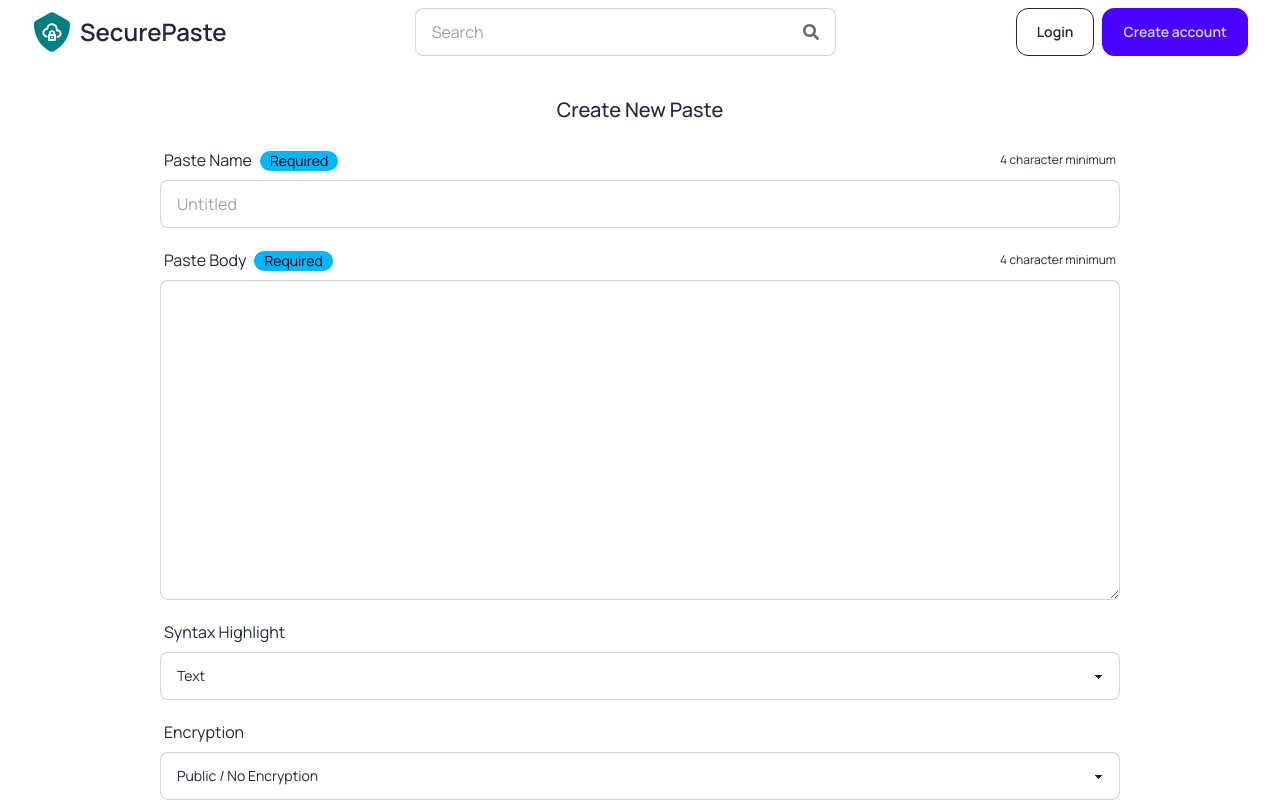
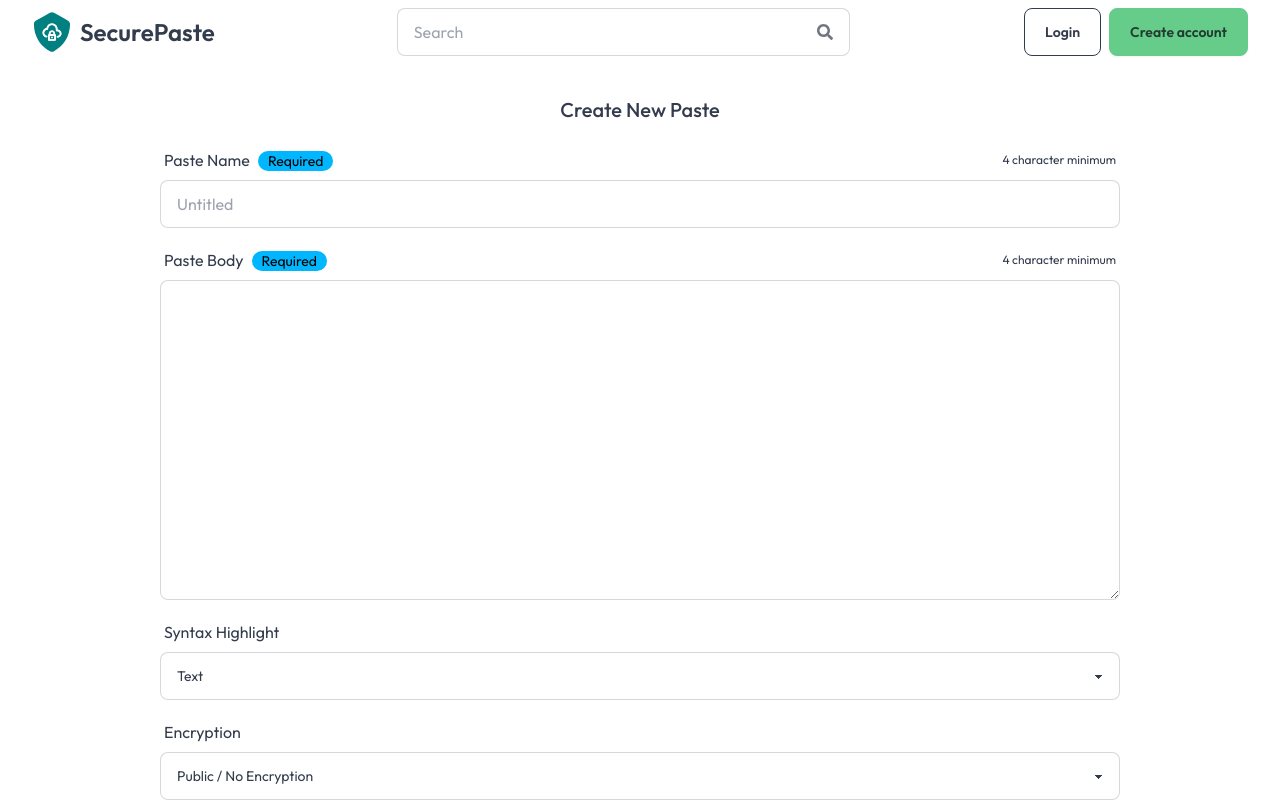
Before and after one commit to codehasan/SecurePaste, a Next.js app in the folder frontend/: page /paste in a window 1280 px wide. Shown: the top 802 px of the page. Built offline with nearby package versions, Linux system fonts and the light colour scheme.

Commit message:
refactor: keep only light theme

```diff
--- a/frontend/src/app/api/auth/[id]/route.ts
+++ /dev/null
@@ -1,31 +0,0 @@
-import { NewUser, NewUserSchema } from '@/lib/schema/ZodSchema';
-import { NextRequest, NextResponse } from 'next/server';
-import { ZodError } from 'zod';
-
-interface AccountProps {
-  params: {
-    id: string;
-  };
-}
-
-export async function GET(request: NextRequest, { params }: AccountProps) {
-  return NextResponse.json({}, { status: 200 });
-}
-
-export async function PATCH(request: NextRequest, { params }: AccountProps) {
-  return NextResponse.json(
-    {
-      message: `Account has been updated`,
-    },
-    { status: 200 }
-  );
-}
-
-export async function DELETE(request: NextRequest, { params }: AccountProps) {
-  return NextResponse.json(
-    {
-      message: `Account has been deleted`,
-    },
-    { status: 200 }
-  );
-}
--- a/frontend/src/app/globals.css
+++ b/frontend/src/app/globals.css
@@ -9,6 +9,40 @@
   padding: 0;
   box-sizing: border-box;
   scroll-behavior: smooth;
+}
+
+:root {
+  --bs-blue: #0d6efd;
+  --bs-indigo: #6610f2;
+  --bs-purple: #6f42c1;
+  --bs-pink: #d63384;
+  --bs-red: #dc3545;
+  --bs-orange: #fd7e14;
+  --bs-yellow: #ffc107;
+  --bs-green: #198754;
+  --bs-teal: #20c997;
+  --bs-cyan: #0dcaf0;
+  --bs-black: #000;
+  --bs-white: #fff;
+  --bs-gray: #6c757d;
+  --bs-gray-dark: #343a40;
+  --bs-gray-100: #f8f9fa;
+  --bs-gray-200: #e9ecef;
+  --bs-gray-300: #dee2e6;
+  --bs-gray-400: #ced4da;
+  --bs-gray-500: #adb5bd;
+  --bs-gray-600: #6c757d;
+  --bs-gray-700: #495057;
+  --bs-gray-800: #343a40;
+  --bs-gray-900: #212529;
+  --bs-primary: #0d6efd;
+  --bs-secondary: #6c757d;
+  --bs-success: #198754;
+  --bs-info: #0dcaf0;
+  --bs-warning: #ffc107;
+  --bs-danger: #dc3545;
+  --bs-light: #f8f9fa;
+  --bs-dark: #212529;
 }
 
 input,
@@ -53,10 +87,6 @@ textarea {
     @apply textarea-bordered;
     @apply focus-within:textarea-secondary;
   }
-
-  .btn {
-    @apply rounded-xl;
-  }
 }
 
 @layer base {
--- a/frontend/src/app/layout.tsx
+++ b/frontend/src/app/layout.tsx
@@ -1,10 +1,10 @@
 import ClientWrapper from '@/lib/context/ClientWrapper';
 import { Metadata, Viewport } from 'next';
-import { Inter, Manrope } from 'next/font/google';
+import { Manrope, Outfit } from 'next/font/google';
 
 import './globals.css';
 
-const inter = Manrope({
+const globalFont = Outfit({
   weight: ['400', '500', '600', '700'],
   style: ['normal'],
   subsets: ['latin'],
@@ -49,23 +49,13 @@ interface LayoutProps {
 
 export default function RootLayout({ children }: Readonly<LayoutProps>) {
   return (
-    <html lang="en" className={inter.className}>
+    <html lang="en" className={globalFont.className} data-theme="emerald">
       <head>
         <link rel="language" href="en-US" />
         <meta
           name="google-site-verification"
           content="WQZCBn-K9y3CEu6gf72DlgWLp3gmaevThCnvgGb3SdE"
         />
-        <script
-          dangerouslySetInnerHTML={{
-            __html: `
-                (function() {
-                  const savedTheme = localStorage.getItem('theme') || 'light';
-                  document.documentElement.setAttribute('data-theme', savedTheme);
-                })();
-              `,
-          }}
-        />
       </head>
       <body>{children}</body>
     </html>
--- a/frontend/src/lib/DaisyThemes.ts
+++ /dev/null
@@ -1,4 +0,0 @@
-export const Theme = {
-  light: 'light',
-  dark: 'dark',
-};
--- a/frontend/tailwind.config.ts
+++ b/frontend/tailwind.config.ts
@@ -18,7 +18,7 @@ const config: Config = {
   },
   plugins: [daisyui],
   daisyui: {
-    themes: false,
+    themes: ['emerald'],
     logs: false,
   },
 };
```
Also changed, not shown: frontend/src/lib/context/ClientWrapper.tsx (deleted, +0 -13 lines), frontend/src/lib/context/ThemeContext.tsx (deleted, +0 -46 lines).
